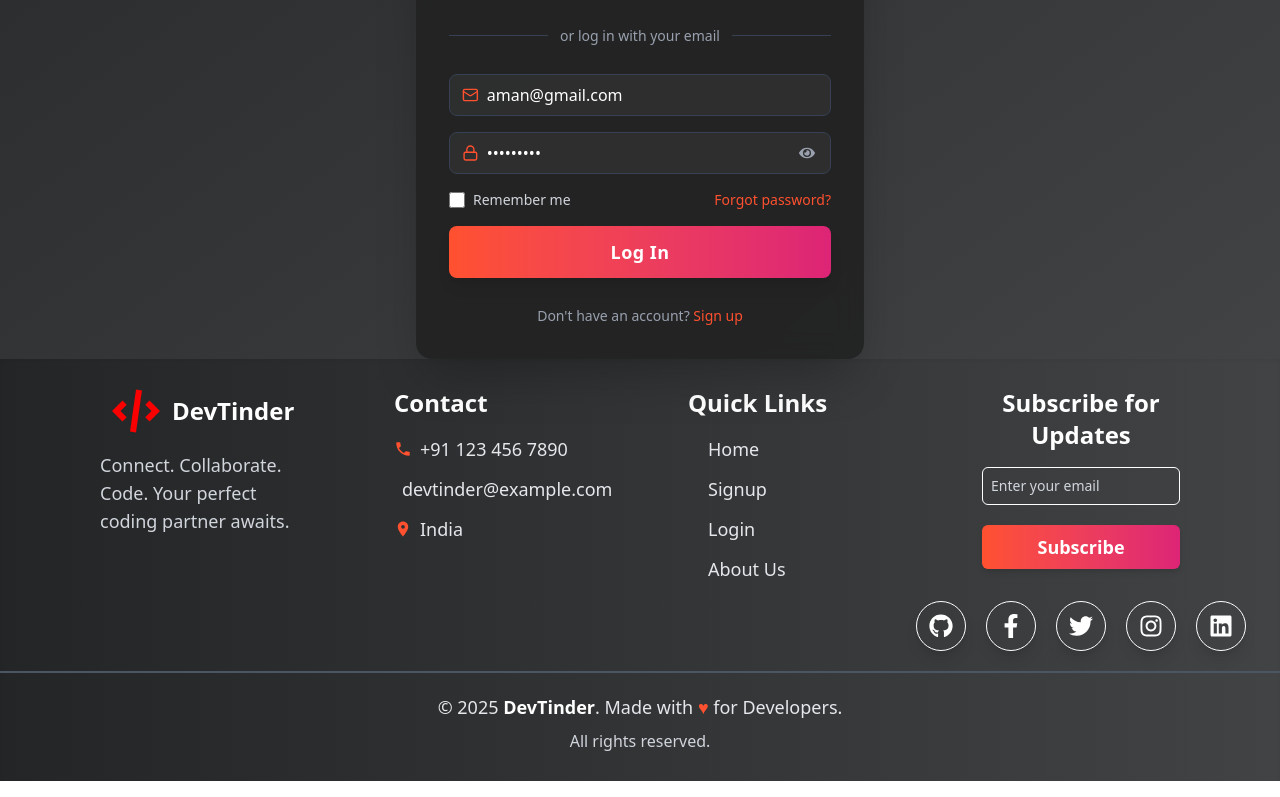
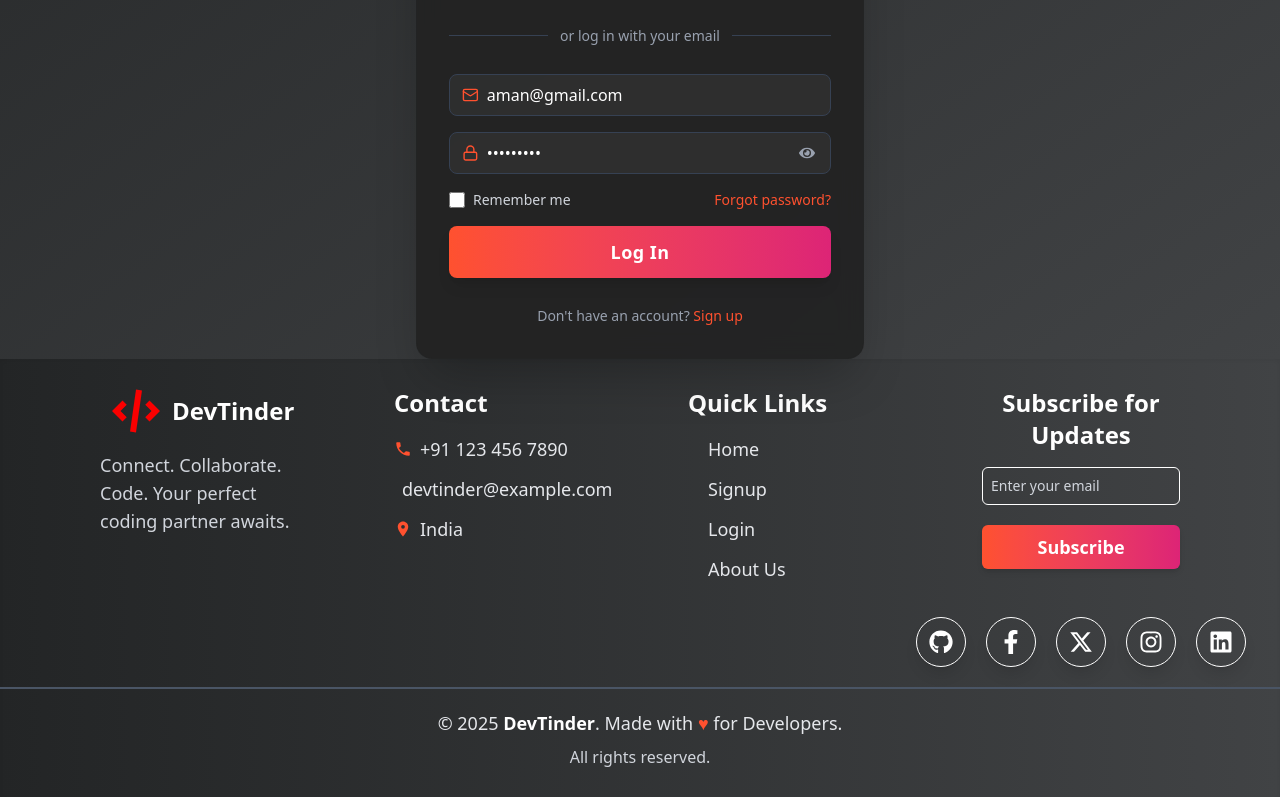
Before and after one commit to coder-writes/devTinder-frontend-main, a React (Vite) app: page /login in a window 1280 px wide. Shown: the part 670-1467 px from the top of the page. Built offline with nearby package versions, Linux system fonts and the light colour scheme; no server answers; the HTML template or start-up script is replaced by a standard one.

Commit message:
Improved footer UX: updated Twitter icon to X, added tooltips with arrows, and ensured links open in new tabs

```diff
--- a/src/components/Footer.jsx
+++ b/src/components/Footer.jsx
@@ -1,5 +1,6 @@
 import { motion as Motion } from 'framer-motion';
-import { FaFacebookF, FaTwitter, FaInstagram, FaLinkedin, FaGithub } from 'react-icons/fa';
+import { FaFacebookF, FaInstagram, FaLinkedin, FaGithub } from 'react-icons/fa';
+import { FaXTwitter } from "react-icons/fa6";
 import { MdEmail, MdPhone, MdLocationOn } from 'react-icons/md';
 import Logo from '../assets/code-svgrepo-com.svg';
 
@@ -86,29 +87,34 @@ const Footer = () => {
                     </button>
 
                     {/* Social Media Icons */}
-                    <div className="flex justify-center gap-5 mt-8 text-white text-2xl">
+                    <div className="flex justify-center gap-5 mt-8 text-white text-2xl mt-12">
                     {[
                         { icon: <FaGithub />, label: "GitHub", link: "https://github.com/coder-writes" },
-                            { icon: <FaFacebookF />, label: "Facebook", link: "#" },
-                            { icon: <FaTwitter />, label: "Twitter", link: "https://x.com/risshi_codes" },
-                            { icon: <FaInstagram />, label: "Instagram", link: "#" },
+                        { icon: <FaFacebookF />, label: "Facebook", link: "/" },
+                        { icon: <FaXTwitter />, label: "X (Twitter)", link: "https://x.com/risshi_codes" },
+                        { icon: <FaInstagram />, label: "Instagram", link: "/" },
                         { icon: <FaLinkedin />, label: "LinkedIn", link: "https://www.linkedin.com/in/rishi-verma-sde/" },
-                        ].map((item, index) => (
+                    ].map((item, index) => {
+                        const isExternal = item.link.startsWith("http"); // remove this when the facebook and instagram links are added.
+                        return (
                         <a
                             key={index}
                             href={item.link}
                             aria-label={item.label}
-                                className="p-3 border border-white rounded-full transition-all duration-300 hover:text-white hover:bg-gradient-to-r from-[#ff512f] to-[#dd2476] shadow-lg"
+                            {...(isExternal && { target: "_blank", rel: "noopener noreferrer" })} // Replace this by <target="_blank"> when facebook and instagram links are added.
+                            className="group relative p-3 border border-white rounded-full transition-all duration-300 hover:text-white hover:bg-gradient-to-r from-[#ff512f] to-[#dd2476] shadow-lg"
                         >
                             {item.icon}
+                            {/* Tooltip with top arrow */}
+                            <span className="absolute -top-10 left-1/2 -translate-x-1/2 whitespace-nowrap text-sm bg-black text-white px-2 py-1 rounded opacity-0 group-hover:opacity-100 transition-opacity">
+                            {item.label}
+                            <span className="absolute top-full left-1/2 -translate-x-1/2 w-0 h-0 border-l-4 border-r-4 border-t-4 border-transparent border-t-black"></span>
+                            </span>
                         </a>
-                        ))}
+                        );
+                    })}
                     </div>
-
                 </div>
-
-
-
             </div>
 
             {/* Bottom Area */}
```
Lines whose indentation alone changed are shown as unchanged.
